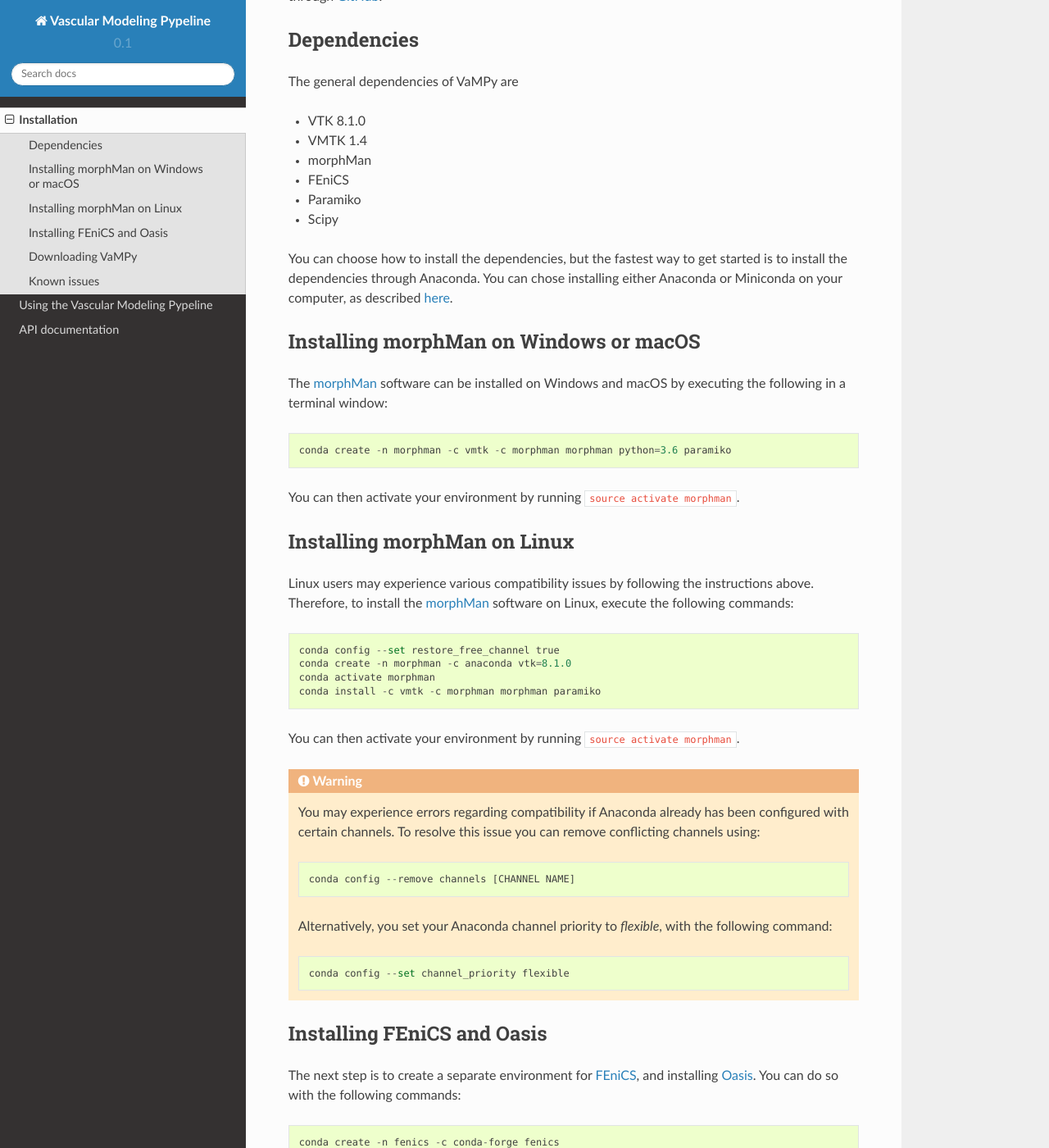
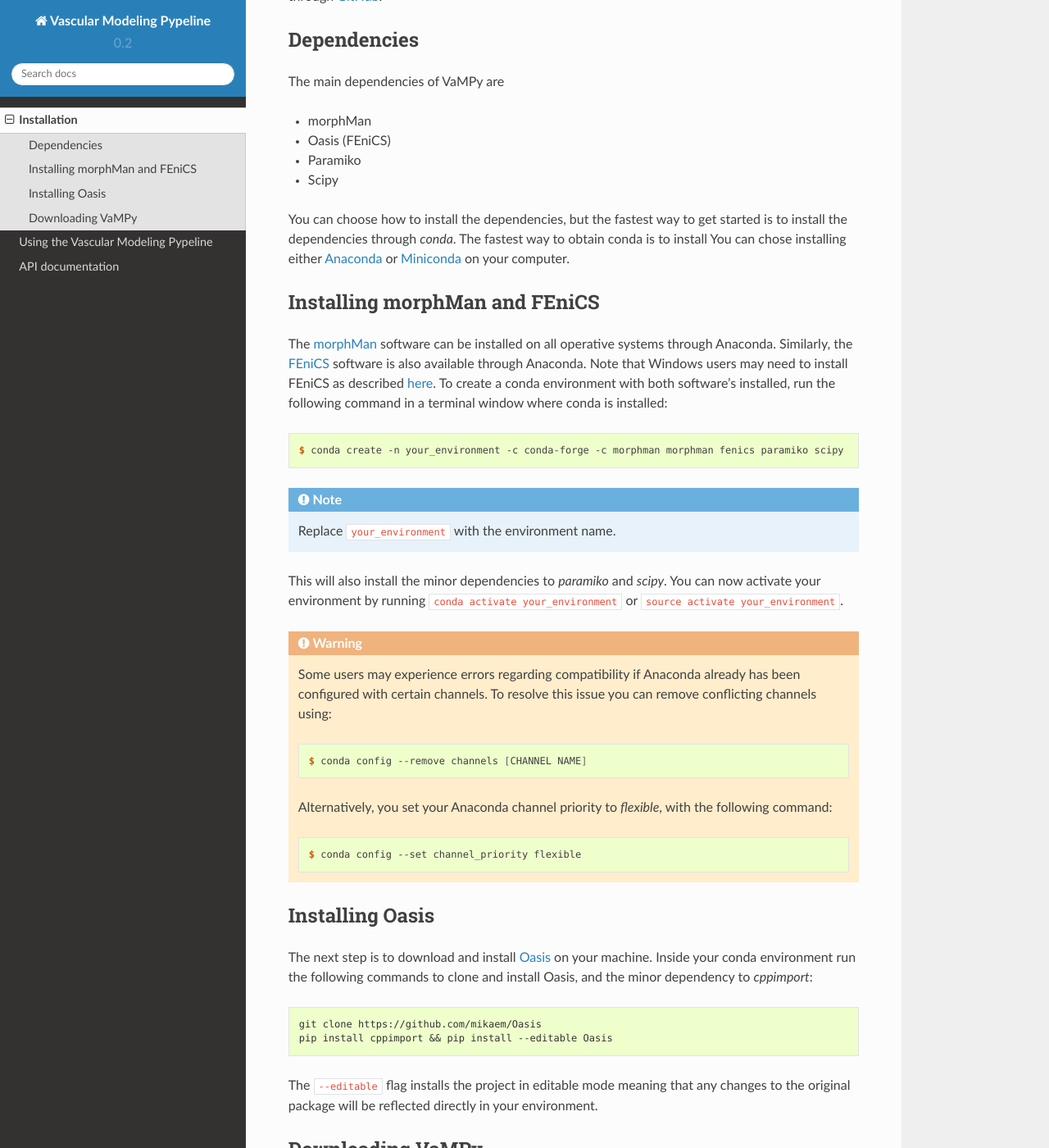
Before and after one commit to KVSlab/VaMPy, a Sphinx documentation site: the page built from docs/source/installation.rst, in a window 1280 px wide and 1400 px high, scrolled down 296 px. Shown: the whole window at 82% size. Built offline with Sphinx 7.4.7 and the Read the Docs theme 2.0.0, drawn with Linux system fonts in a browser that asks for light colours; some of the changed text lies outside the part shown.

Commit message:
Update documentation to reflect ugrade to morphMan v1.2

```diff
--- a/docs/source/conf.py
+++ b/docs/source/conf.py
@@ -28,13 +28,13 @@
 # -- Project information -----------------------------------------------------
 
 project = 'Vascular Modeling Pypeline'
-copyright = '2021, Aslak W. Bergersen & Christophe Chnafa & Henrik A. Kjeldsberg'
+copyright = '2022, Aslak W. Bergersen & Christophe Chnafa & Henrik A. Kjeldsberg'
 author = 'Aslak W. Bergersen & Christophe Chnafa & Henrik A. Kjeldsberg'
 
 # The short X.Y version.
-version = '0.1'
+version = '0.2'
 # The full version, including alpha/beta/rc tags
-release = '0.1'
+release = '0.2'
 
 # -- General configuration ---------------------------------------------------
 
--- a/docs/source/installation.rst
+++ b/docs/source/installation.rst
@@ -3,66 +3,57 @@
 ============
 Installation
 ============
+.. highlight:: console
+
 The Vascular Modeling Pypeline (VaMPy) is a collection of scripts used to prepare, run, and analyze cardiac and atrial morphologies.  This includes pre-processing scripts for meshing and probe sampling, a `Oasis <https://github.com/mikaem/Oasis>`_ problem file for simulating flow in the `internal carotid artery <https://en.wikipedia.org/wiki/Internal_carotid_artery>`_, and a variety of post-processing scripts for computing WSS-based metrics, more advanced turbulence metrics, and a variety of morphological parameters in patient-specific geometries. The project is accessible through
 `GitHub <https://github.com/KVSlab/VaMPy>`_.
 
 
 Dependencies
 ============
-The general dependencies of VaMPy are
+The main dependencies of VaMPy are
 
-* VTK 8.1.0
-* VMTK 1.4
 * morphMan
-* FEniCS
+* Oasis (FEniCS)
 * Paramiko
 * Scipy
 
-You can choose how to install the dependencies, but the fastest way to get started is to install the dependencies through Anaconda.
-You can chose installing either Anaconda or Miniconda on your computer, as described `here <https://conda.io/projects/conda/en/latest/user-guide/install/index.html>`_.
+You can choose how to install the dependencies, but the fastest way to get started is to install the dependencies through `conda`.
+The fastest way to obtain conda is to install  You can chose installing either `Anaconda <https://www.anaconda.com/products/distribution>`_ or `Miniconda <https://conda.io/projects/conda/en/latest/user-guide/install/index.html>`_ on your computer.
 
-Installing morphMan on Windows or macOS
-=======================================
-The `morphMan <https://github.com/KVSlab/morphMan>`_ software can be installed on Windows and macOS by executing the following in a terminal window::
+Installing morphMan and FEniCS
+==============================
+The `morphMan <https://github.com/KVSlab/morphMan>`_ software can be installed on all operative systems through Anaconda.
+Similarly, the `FEniCS <https://fenicsproject.org/>`_ software is also available through Anaconda.
+Note that Windows users may need to install FEniCS as described `here <https://fenicsproject.org/download/>`_.
+To create a conda environment with both software's installed, run the following command in a terminal window where conda is installed::
 
-    conda create -n morphman -c vmtk -c morphman morphman python=3.6 paramiko
+    $ conda create -n your_environment -c conda-forge -c morphman morphman fenics paramiko scipy
 
-You can then activate your environment by running ``source activate morphman``.
+.. note::
+    Replace ``your_environment`` with the environment name.
 
-Installing morphMan on Linux
-============================
-Linux users may experience various compatibility issues by following the instructions above.
-Therefore, to install the `morphMan <https://github.com/KVSlab/morphMan>`_ software on Linux, execute the following commands::
+This will also install the minor dependencies to `paramiko` and `scipy`.
+You can now activate your environment by running ``conda activate your_environment`` or ``source activate your_environment``.
 
-    conda config --set restore_free_channel true
-    conda create -n morphman -c anaconda vtk=8.1.0
-    conda activate morphman
-    conda install -c vmtk -c morphman morphman paramiko
+.. WARNING:: Some users may experience errors regarding compatibility if Anaconda already has been configured with certain channels. To resolve this issue you can remove conflicting channels using::
 
-You can then activate your environment by running ``source activate morphman``.
-
-.. WARNING:: You may experience errors regarding compatibility if Anaconda already has been configured with certain channels. To resolve this issue you can remove conflicting channels using::
-
-    conda config --remove channels [CHANNEL NAME]
+    $ conda config --remove channels [CHANNEL NAME]
 
   Alternatively, you set your Anaconda channel priority to *flexible*, with the following command::
 
-    conda config --set channel_priority flexible
+    $ conda config --set channel_priority flexible
 
 
-Installing FEniCS and Oasis
-===========================
-The next step is to create a separate environment for `FEniCS <https://fenicsproject.org/>`_, and installing `Oasis <https://github.com/mikaem/Oasis>`_.
-You can do so with the following commands::
+Installing Oasis
+================
+The next step is to download and install `Oasis <https://github.com/mikaem/Oasis>`_ on your machine.
+Inside your conda environment run the following commands to clone and install Oasis, and the minor dependency to `cppimport`::
 
-    conda create -n fenics -c conda-forge fenics
-    conda activate fenics
-    cd [path_to_your_installation_folder]
     git clone https://github.com/mikaem/Oasis
-    cd Oasis
-    pip install cppimport scipy && pip install .
+    pip install cppimport && pip install --editable Oasis
 
-Note that Windows users may need to install FEniCS as described `here <https://fenicsproject.org/download/>`_.
+The ``--editable`` flag installs the project in editable mode meaning that any changes to the original package will be reflected directly in your environment.
 
 Downloading VaMPy
 =================
@@ -72,31 +63,3 @@
     cd VaMPy
 
 Now you are all set, and can start using the Vascular Modeling Pypeline.
-
-Known issues
-============
-
-.. WARNING:: The `morphMan` dependency `VMTK` (version 1.4) currently distributed with Anaconda has a Python3 bug in ``vmtkcenterlines.py``, ``vmtksurfacecurvature.py``, and ``vmtkmeshwriter.py``. As a workaround you have to change these files. We have provided the script ``apply_vmtk_hotfixes.py``, which will automatically edit the files for you, provided you enter your local username, Anaconda version and environment name. The script may be executed with the following command::
-
-    python apply_vmtk_hotfixes.py
-
-  Alternatively, you may edit the files manually. To find out where they are located you can use the ``which`` command  while in the ``morphman`` environment. For `vmtkcenterlines` you can use the following command::
-
-    which vmtkcenterlines
-
-  Now copy the path up until ``morphman`` and add ``lib/python3.6/site-packages/vmtk/vmtkcenterlines.py``.
-  Please change the path separation symbol to match your operating system and change ``python3.6`` to the python version you are using. If you are using Miniconda, replace `anaconda3` with `miniconda3`.
-  Using this path you can run the two following lines::
-
-    sed -i -e 's/len(self.SourcePoints)\/3/len\(self.SourcePoints\)\/\/3/g' /Users/[Username]/anaconda3/envs/morphman/lib/python3.6/site-packages/vmtk/vmtkcenterlines.py
-    sed -i -e 's/len(self.TargetPoints)\/3/len\(self.TargetPoints\)\/\/3/g' /Users/[Username]/anaconda3/envs/morphman/lib/python3.6/site-packages/vmtk/vmtkcenterlines.py
-
-  Similarly, for `vmtksurfacecurvature.py`, run the following command::
-
-    sed -i -e 's/(len(values) - 1)\/2/\(len\(values\) - 1\)\/\/2/g' /Users/[Username]/anaconda3/envs/morphman/lib/python3.6/site-packages/vmtk/vmtksurfacecurvature.py
-
-  Finally, to fix the issue in `vmtkmeshwriter.py`, run the following command::
-
-    sed -i -e -r "s/file = open\(self\.OutputFileName, ?\'r\'\)/file = open\(self\.OutputFileName, \'rb\'\)/g" /Users/[Username]/anaconda3/envs/morphman/lib/python3.6/site-packages/vmtk/vmtkmeshwriter.py
-
-  Please note that these changes are fixed in the development version of `VMTK`, but a new version has not been released in a while.
```
Also changed, not shown: apply_vmtk_hotfixes.py (deleted, +0 -59 lines), docs/source/getting_started.rst (+4 -4 lines), 4 other files.
